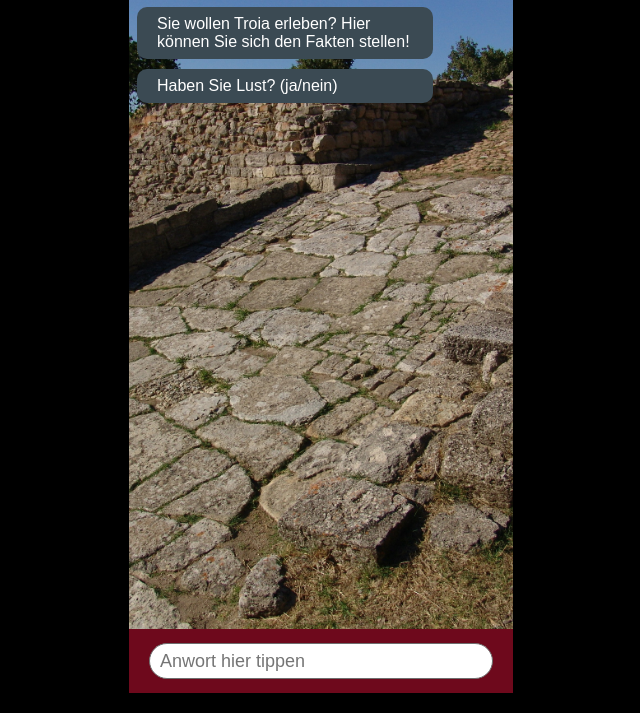
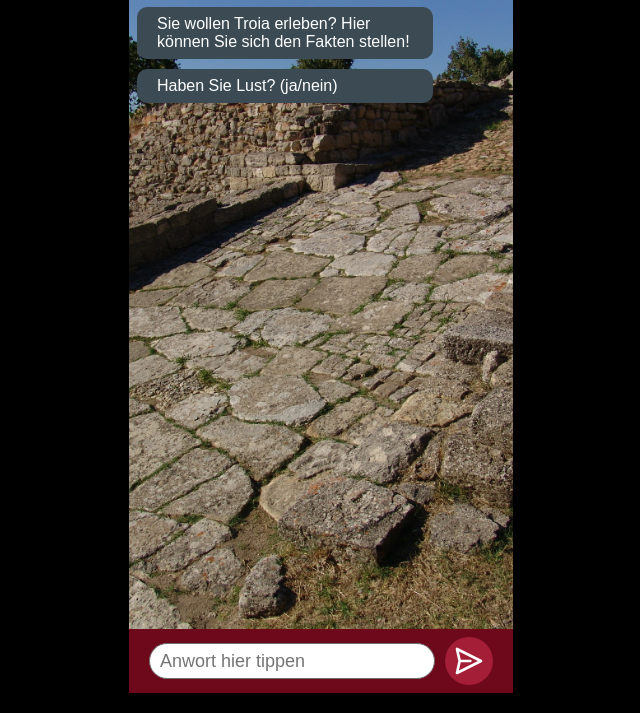
Before and after one commit to DidiSkywalker/TroiaTextAdventure, a plain HTML site: page index.html in a window 1280 px wide. Shown: the part 87-800 px from the top of the page, without its empty margins (319-959 px from the left). Drawn offline with Linux system fonts and the light colour scheme.

Commit message:
Add send button

```diff
--- a/index.html
+++ b/index.html
@@ -27,6 +27,21 @@
             type="text"
             id="textinput"
           />
+          <button class="enter" type="submit">
+            <svg
+              xmlns="http://www.w3.org/2000/svg"
+              fill="none"
+              viewBox="0 0 24 24"
+              stroke="currentColor"
+              stroke-width="2"
+            >
+              <path
+                stroke-linecap="round"
+                stroke-linejoin="round"
+                d="M12 19l9 2-9-18-9 18 9-2zm0 0v-8"
+              />
+            </svg>
+          </button>
         </form>
       </div>
     </div>
--- a/style.css
+++ b/style.css
@@ -77,6 +77,7 @@ body {
 #inputform {
   display: flex;
   flex-direction: row;
+  align-items: center;
   flex-grow: 1;
   padding-left: 20px;
   padding-right: 20px;
@@ -92,6 +93,31 @@ input {
   padding-right: 10px;
   font-family: sans-serif;
   font-size: large;
+}
+
+input:focus {
+  outline: none;
+}
+
+.enter {
+  border: none;
+  background: none;
+  height: 3rem;
+  width: 3rem;
+  margin-left: 10px;
+  background-color: #a51e37;
+  border-radius: 50px;
+  color: white;
+  transform: rotate(90deg);
+  aspect-ratio: 1;
+  padding: 8px;
+  box-shadow: 0 2px 2px -2px rgba(0, 0, 0, 0.2);
+}
+
+.enter:hover {
+  background-color: #c92d49;
+  transform: rotate(90deg) scale(1.05);
+  cursor: pointer;
 }
 
 .replaycontainer {
```
